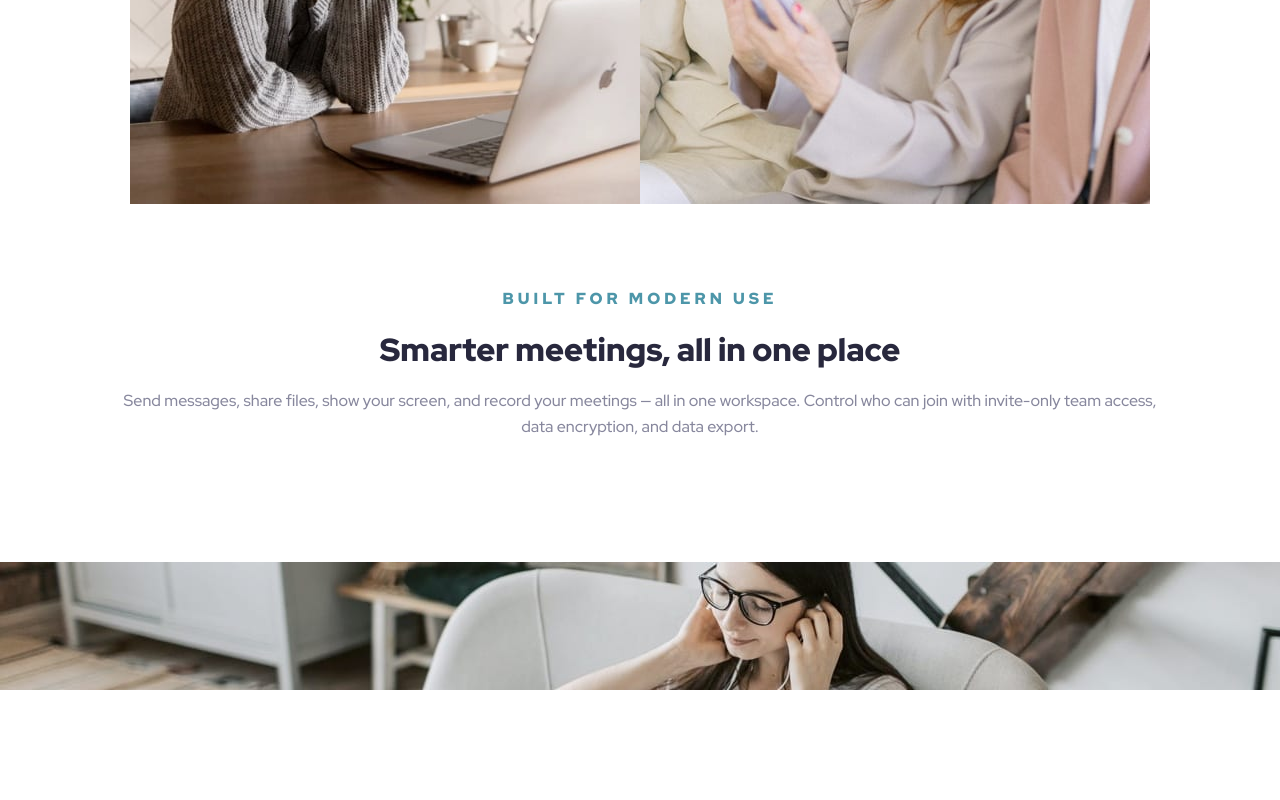
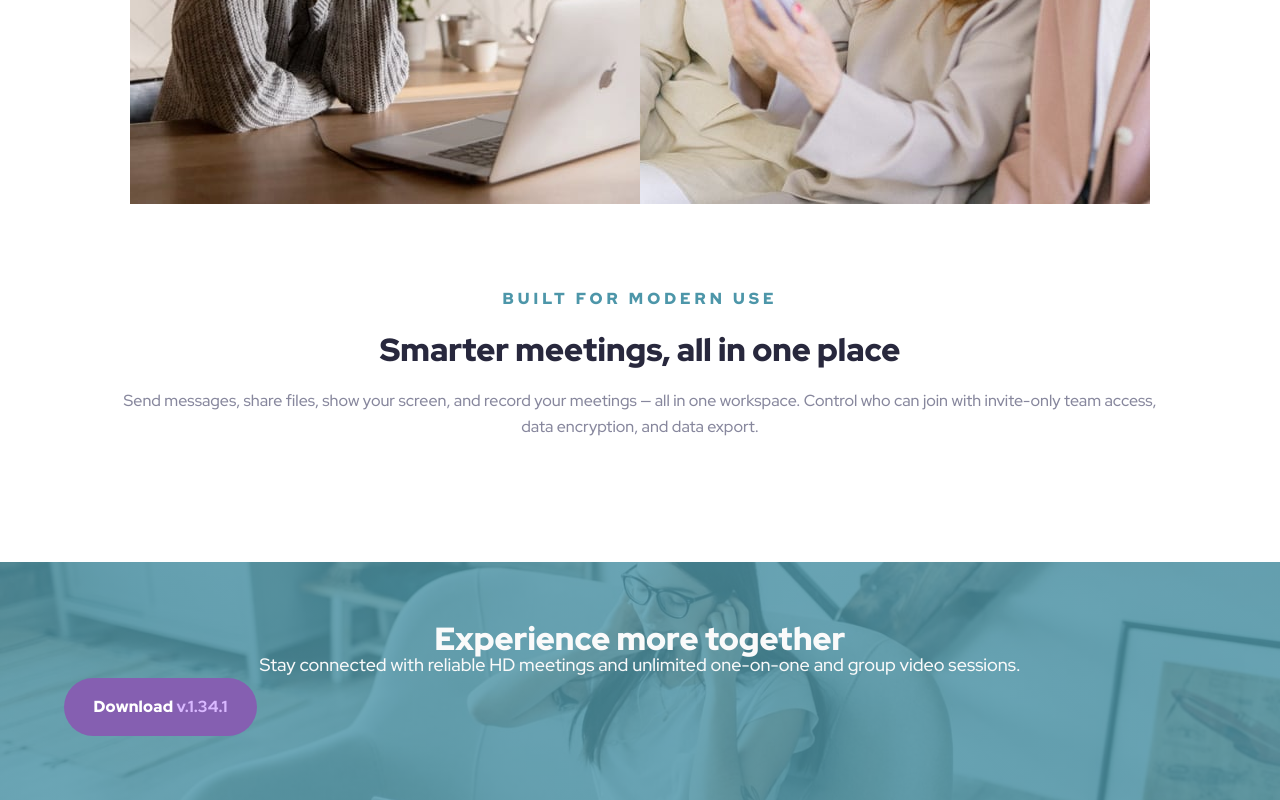
Before and after one commit to PiriyaLapa/meet-landing-page, a React (Create React App) app: page / in a window 1280 px wide. Shown: the part 1629-2429 px from the top of the page. Before the commit the page ends 2319 px from the top, so only its background shows below. Built offline with nearby package versions, Linux system fonts and the light colour scheme.

Commit message:
update and try to deploy

```diff
--- /dev/null
+++ b/src/components/cards/CardFooter.tsx
@@ -0,0 +1,21 @@
+import { Component, ReactNode } from "react";
+import {
+  ContentFooter,
+  StyledCardFooter,
+  TitleFooter,
+} from "../../styles/styles";
+import ButtonDownload from "../buttons/ButtonDownload";
+import { dataLandingPage } from "../../apis/Apis";
+
+export default class CardFooter extends Component {
+  render(): ReactNode {
+    const { title, content } = dataLandingPage.footer;
+    return (
+      <StyledCardFooter>
+        <TitleFooter>{title}</TitleFooter>
+        <ContentFooter>{content}</ContentFooter>
+        <ButtonDownload btnType="Secondary" />
+      </StyledCardFooter>
+    );
+  }
+}
--- a/src/pages/sections/Footer.tsx
+++ b/src/pages/sections/Footer.tsx
@@ -5,6 +5,7 @@ import mobileFooterImg from "../../assets/mobile/image-footer.jpg";
 import tabletFooterImg from "../../assets/tablet/image-footer.jpg";
 import laptopFooterImg from "../../assets/desktop/image-footer.jpg";
 import desktopFooterImg from "../../assets/desktop/image-footer.jpg";
+import CardFooter from "../../components/cards/CardFooter";
 
 export default class Footer extends Component<FooterProps> {
   getBackgroundImageUrl = (windowWidth: number): string => {
@@ -25,7 +26,7 @@ export default class Footer extends Component<FooterProps> {
 
     return (
       <StyledFooter $backgroundImageUrl={backgroundImageurl}>
-
+          <CardFooter />
       </StyledFooter>
     );
   }
--- a/src/styles/styles.ts
+++ b/src/styles/styles.ts
@@ -93,7 +93,7 @@ export const StyledBtnDownload = styled.button<BtnDownloadProps>`
   }
 
   @media screen and (max-width: 767px) {
-    display: block;
+    align-items: center;
   }
 
   // Tablet
@@ -189,7 +189,14 @@ export const ContainerGallery = styled.div`
 export const StyledFooter = styled.footer<StyledFooterProps>`
   padding: 5%;
   background-color: #93bfcf;
-  background-image: url(${props => props.$backgroundImageUrl});
+  background-image: linear-gradient(
+      rgba(77, 150, 169, 0.8),
+      rgba(77, 150, 169, 0.8)
+    ),
+    url(${(props) => props.$backgroundImageUrl});
+  background-size: cover;
+  background-position: top;
+  color:#FAFAFA;
 `;
 
 export const StyledAuthor = styled.footer`
@@ -317,6 +324,34 @@ export const StyledCardHeader = styled.div`
     //  background-color:#CADEFC;
   }
 `;
+export const StyledCardFooter = styled.div`
+  display: grid;
+
+  @media screen and (max-width: 767px) {
+    gap: 20px;
+    :nth-child(3) {
+      margin: 0 auto;
+    }
+  }
+
+  // Tablet
+  @media screen and (min-width: 768px) and (max-width: 1023px) {
+    //
+  }
+
+  // Labtop
+  @media screen and (min-width: 1024px) and (max-width: 1439px) {
+    //  background-color:#93BFCF;
+  }
+
+  // Desktop
+  @media screen and (min-width: 1440px) {
+    //  background-color:#6096B4;
+  }
+  @media screen and (min-width: 1920px) {
+    //  background-color:#CADEFC;
+  }
+`;
 
 export const TitleHeader = styled.span`
   font-family: "Red Hat Disply", sans-serif;
@@ -361,6 +396,68 @@ export const ContentHeader = styled(TitleHeader)`
   @media screen and (max-width: 767px) {
     grid-area: B;
     padding: 8% 7%;
+  }
+
+  // Tablet
+  @media screen and (min-width: 768px) and (max-width: 1023px) {
+    //  background-color:#BDCDD6;
+    /* padding: 3% 5%; */
+  }
+
+  // Labtop
+  @media screen and (min-width: 1024px) and (max-width: 1439px) {
+    //  background-color:#93BFCF;
+  }
+
+  // Desktop
+  @media screen and (min-width: 1440px) {
+    //  background-color:#6096B4;
+  }
+  @media screen and (min-width: 1920px) {
+    //  background-color:#CADEFC;
+  }
+`;
+export const TitleFooter = styled.span`
+  font-family: "Red Hat Display";
+  font-style: normal;
+  font-weight: 900;
+  font-size: 32px;
+  line-height: 26px;
+  text-align: center;
+
+  @media screen and (max-width: 767px) {
+    //
+  }
+
+  // Tablet
+  @media screen and (min-width: 768px) and (max-width: 1023px) {
+    //  background-color:#BDCDD6;
+    /* padding: 3% 5%; */
+  }
+
+  // Labtop
+  @media screen and (min-width: 1024px) and (max-width: 1439px) {
+    //  background-color:#93BFCF;
+  }
+
+  // Desktop
+  @media screen and (min-width: 1440px) {
+    //  background-color:#6096B4;
+  }
+  @media screen and (min-width: 1920px) {
+    //  background-color:#CADEFC;
+  }
+`;
+export const ContentFooter = styled.span`
+  font-family: "Red Hat Display";
+  font-style: normal;
+  font-weight: 500;
+  font-size: 18px;
+  line-height: 26px;
+  text-align: center;
+
+  @media screen and (max-width: 767px) {
+    //
   }
 
   // Tablet
```
